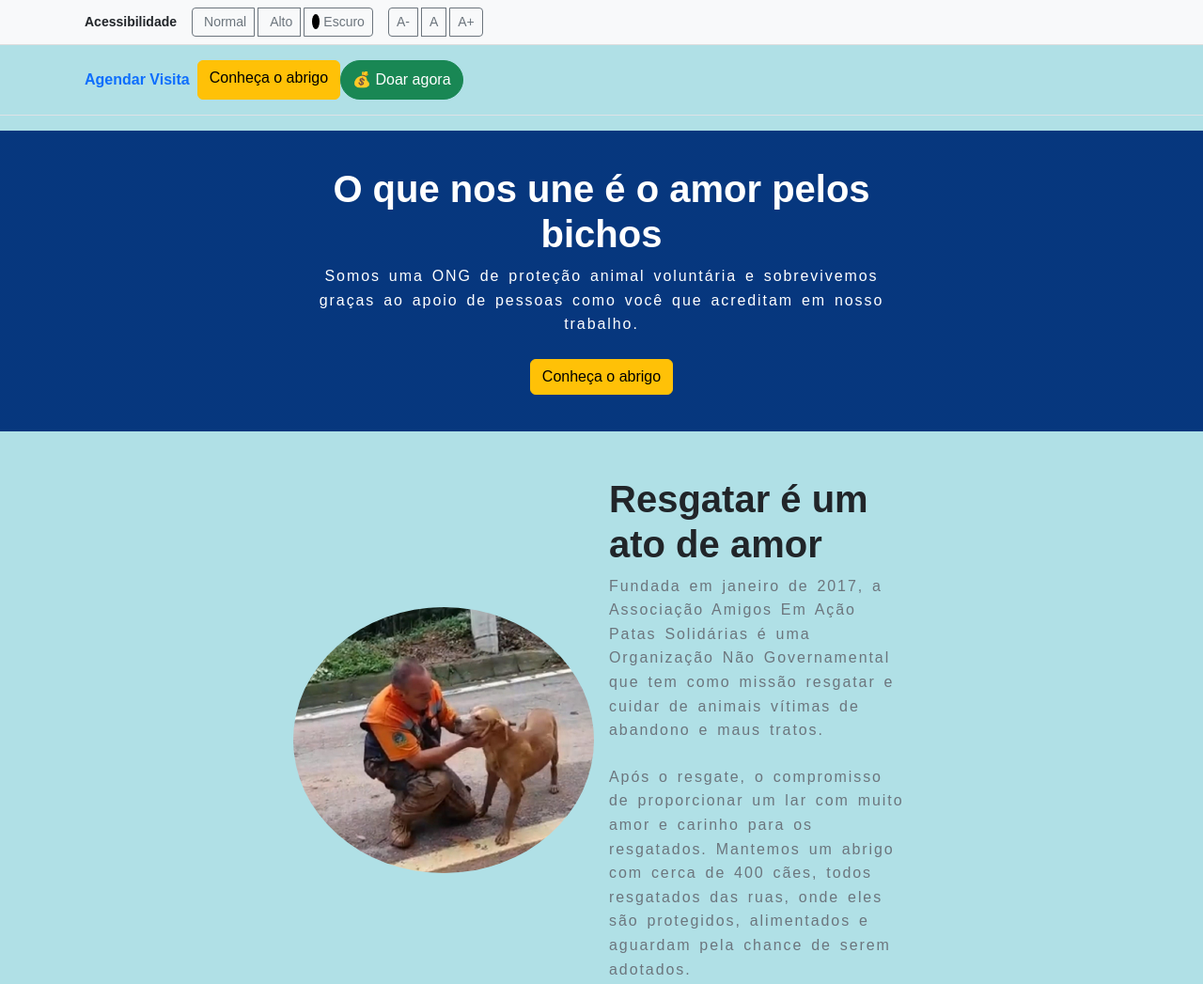
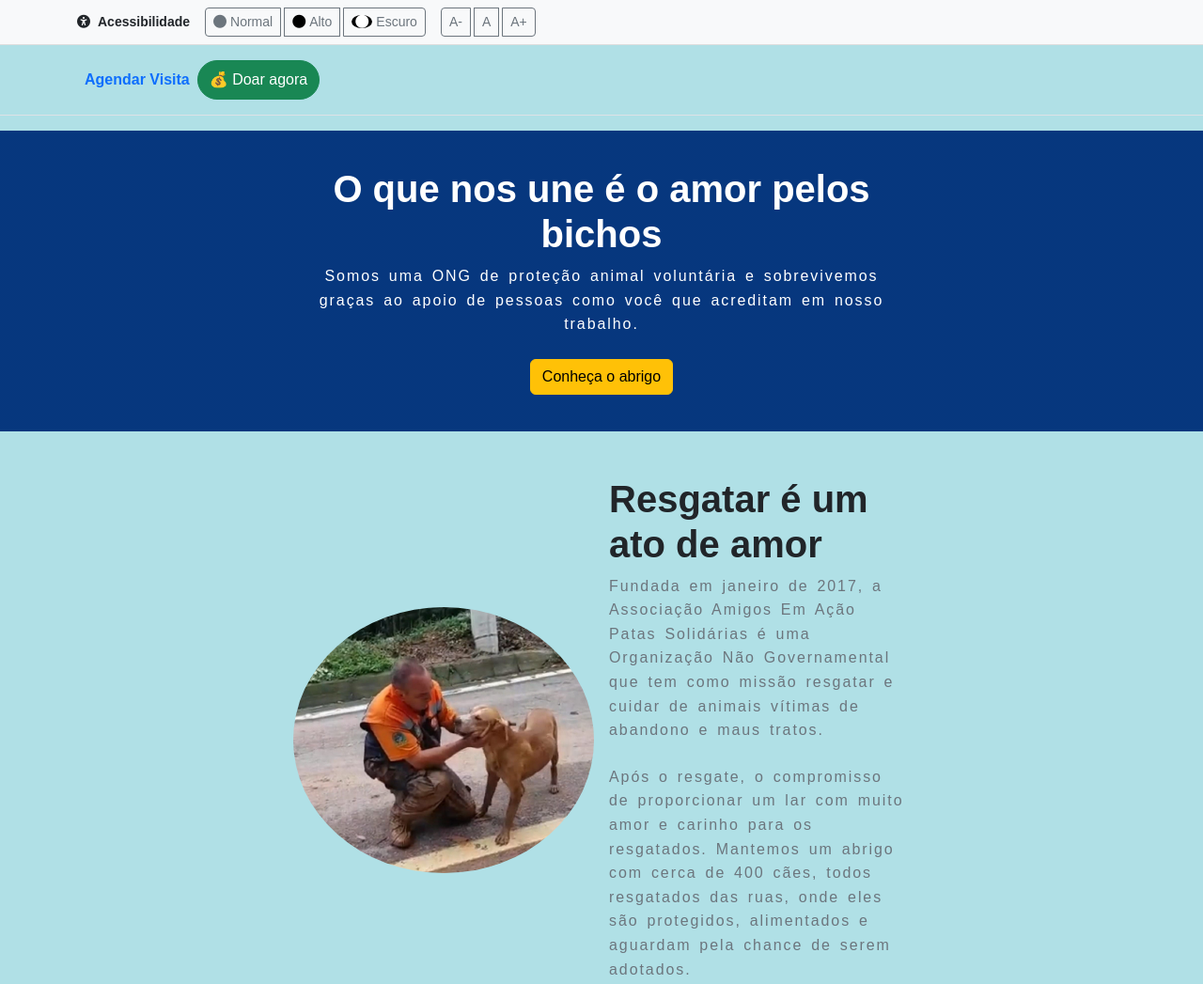
Before and after one commit to Emelocosta/trabalho-web-front, a plain HTML site: page index.html in a window 1280 px wide. Shown: the top 1047 px of the page at 94% size. Drawn offline with nearby package versions, Linux system fonts and the light colour scheme.

Commit message:
remoção do botão cabeçalho

```diff
--- a/index.html
+++ b/index.html
@@ -5,6 +5,7 @@
     <meta name="viewport" content="width=device-width, initial-scale=1.0">
     <link href="https://cdn.jsdelivr.net/npm/bootstrap@5.3.8/dist/css/bootstrap.min.css" rel="stylesheet" integrity="sha384-sRIl4kxILFvY47J16cr9ZwB07vP4J8+LH7qKQnuqkuIAvNWLzeN8tE5YBujZqJLB" crossorigin="anonymous">
     <script src="https://cdn.jsdelivr.net/npm/bootstrap@5.3.8/dist/js/bootstrap.bundle.min.js" integrity="sha384-FKyoEForCGlyvwx9Hj09JcYn3nv7wiPVlz7YYwJrWVcXK/BmnVDxM+D2scQbITxI" crossorigin="anonymous"></script>
+    <link rel="stylesheet" href="https://cdnjs.cloudflare.com/ajax/libs/font-awesome/6.4.0/css/all.min.css">
     <link rel="stylesheet" href="style.css">
     <title>Document</title>
     <style>
@@ -49,9 +50,6 @@
                 </a>
                     <ul class="nav col-12 col-lg-auto me-lg-auto mb-2 justify-content-center mb-md-0">
                         <li><a href="cadastro.html" class="nav-link px-2 link-primary fw-bold">Agendar Visita</a></li>
-                        <a href="abrigo.html" class="btn btn-warning">
-    Conheça o abrigo
-</a>
 
                     <!-- <div class="dropdown text-end">
                         <a href="#" class="d-block link-body-emphasis text-decoration-none dropdown-toggle" data-bs-toggle="dropdown" aria-expanded="false">
```
